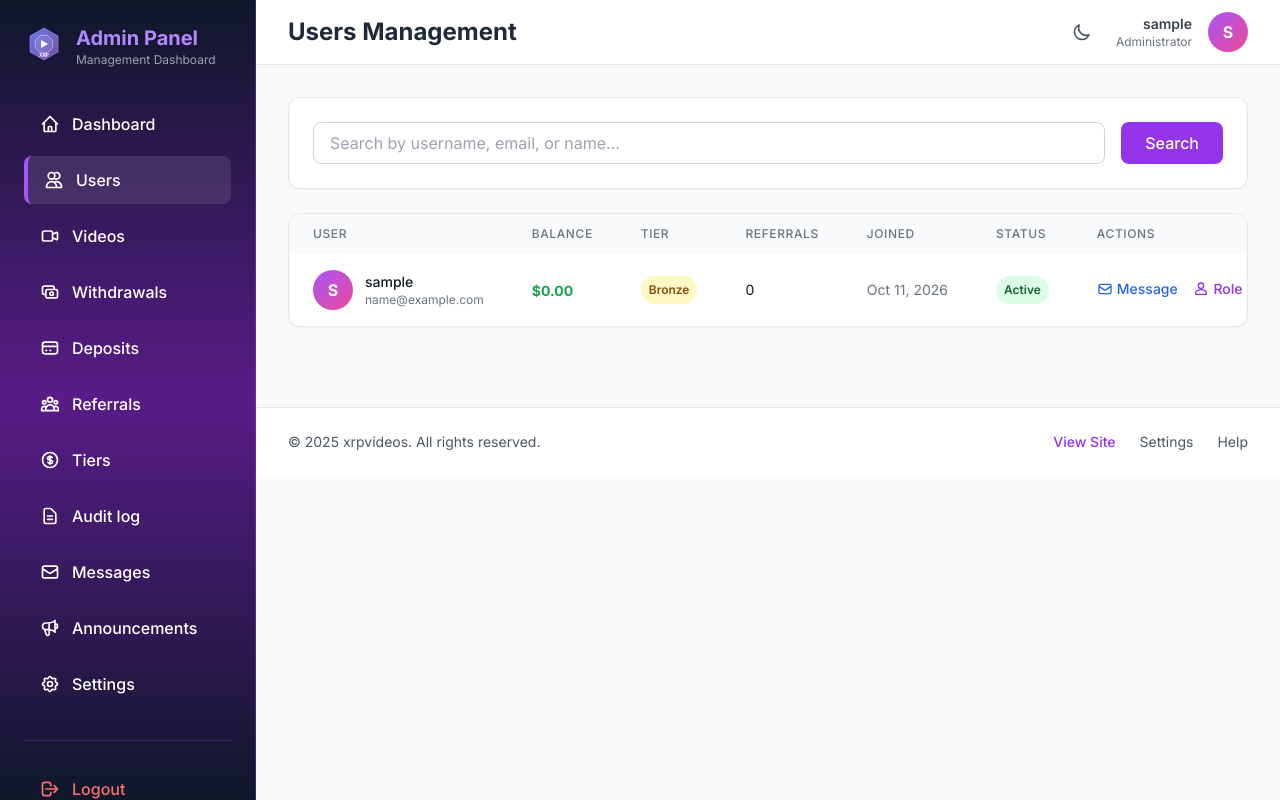
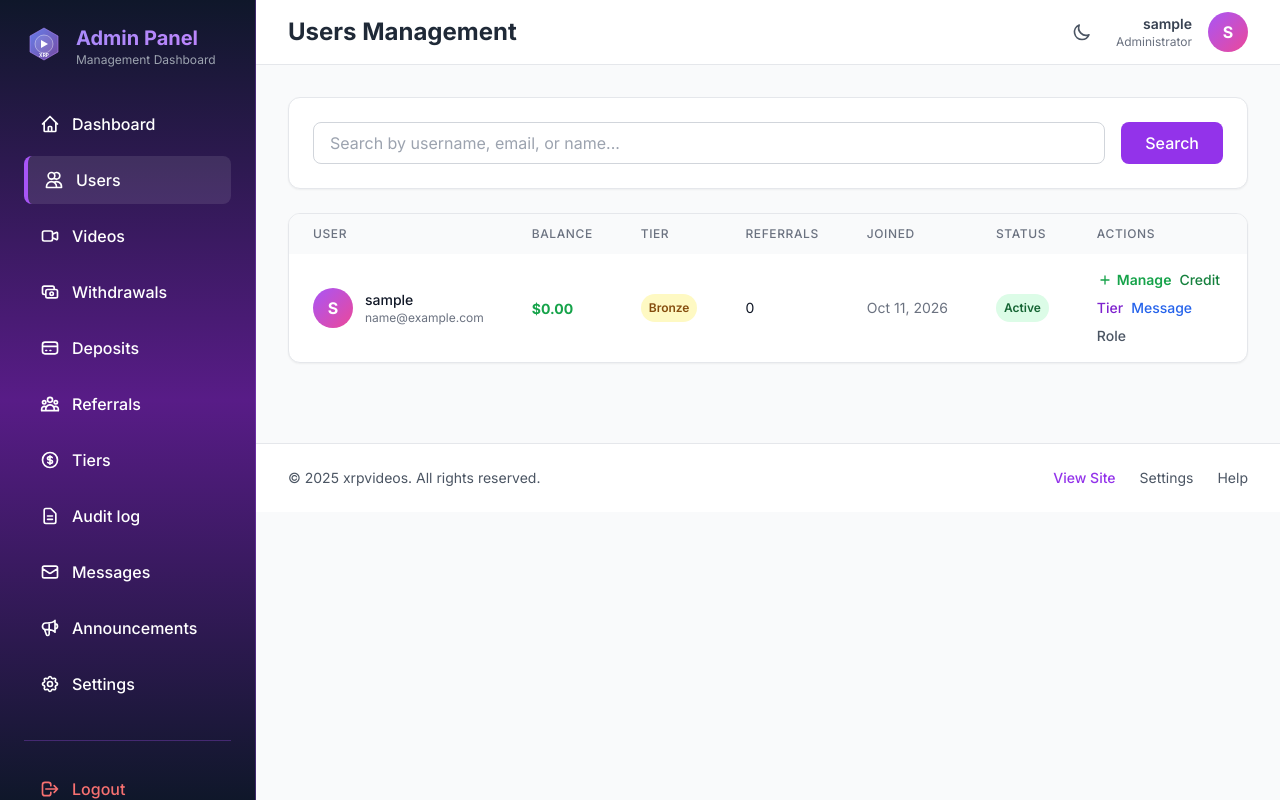
Before and after one commit to mainmesh/xrp_videos, a Django app: page /admin/users/ in a window 1280 px wide. Run offline with Django 4.2, Linux system fonts and the light colour scheme; the visitor is signed in with stand-in values (Sample User, id 1); data comes from the database, SQL or seed files in the repository; data that the repository does not hold is empty; some libraries are stand-ins or nearby versions.

Commit message:
Add admin manual user management: credit/debit funds, set tier, suspend

```diff
--- a/accounts/models.py
+++ b/accounts/models.py
@@ -210,6 +210,8 @@ class Transaction(models.Model):
         ("deposit", "Deposit"),
         ("withdrawal", "Withdrawal"),
         ("referral_bonus", "Referral Bonus"),
+        ("admin_credit", "Admin Credit"),
+        ("admin_debit", "Admin Debit"),
     )
 
     user = models.ForeignKey(User, on_delete=models.CASCADE, related_name='transactions')
--- a/accounts/views.py
+++ b/accounts/views.py
@@ -582,6 +582,8 @@ def transaction_history(request):
         'deposit': Transaction.objects.filter(user=request.user, transaction_type='deposit').count(),
         'withdrawal': Transaction.objects.filter(user=request.user, transaction_type='withdrawal').count(),
         'referral_bonus': Transaction.objects.filter(user=request.user, transaction_type='referral_bonus').count(),
+        'admin_credit': Transaction.objects.filter(user=request.user, transaction_type='admin_credit').count(),
+        'admin_debit': Transaction.objects.filter(user=request.user, transaction_type='admin_debit').count(),
     }
 
     context = {
--- a/admin_panel/urls.py
+++ b/admin_panel/urls.py
@@ -8,6 +8,11 @@ urlpatterns = [
     path('login/', views.admin_login, name='login'),
     path('', views.dashboard, name='dashboard'),
     path('users/', views.users_list, name='users'),
+    path('users/<int:user_id>/manage/', views.manage_user, name='manage_user'),
+    path('users/<int:user_id>/credit/', views.credit_user, name='credit_user'),
+    path('users/<int:user_id>/debit/', views.debit_user, name='debit_user'),
+    path('users/<int:user_id>/set-tier/', views.set_user_tier, name='set_user_tier'),
+    path('users/<int:user_id>/toggle-active/', views.toggle_user_active, name='toggle_user_active'),
     path('users/<int:user_id>/role/', views.edit_user_role, name='edit_user_role'),
     path('users/<int:user_id>/permission/<str:key>/', views.toggle_user_permission, name='toggle_user_permission'),
     path('videos/', views.videos_list, name='videos'),
--- a/admin_panel/views.py
+++ b/admin_panel/views.py
@@ -487,11 +487,15 @@ def approve_payment(request, payment_id):
 
             # Send notification to user
             from core.models import Message
+            notice = (f"Your payment of ${payment.amount} has been verified and credited "
+                      f"to your wallet. Your current balance is ${profile.balance:.2f}.")
             Message.objects.create(
                 sender=request.user,
-                recipient=payment.user,
-                subject="💰 Payment Approved!",
-                body=f"Your payment of ${payment.amount} has been verified and credited to your wallet. Your current balance is ${profile.balance:.2f}."
+                receiver=payment.user,
+                subject="Payment Approved",
+                message=notice,
+                message_type='deposit',
+                content=notice,
             )
         except Exception:
             pass
@@ -515,11 +519,16 @@ def reject_payment(request, payment_id):
         # Send notification to user
         try:
             from core.models import Message
+            notice = (f"Unfortunately, your payment submission of ${payment.amount} could not "
+                      f"be verified. Reason: {reason}. Please contact support if you believe "
+                      f"this is an error.")
             Message.objects.create(
                 sender=request.user,
-                recipient=payment.user,
-                subject="❌ Payment Rejected",
-                body=f"Unfortunately, your payment submission of ${payment.amount} could not be verified. Reason: {reason}. Please contact support if you believe this is an error."
+                receiver=payment.user,
+                subject="Payment Rejected",
+                message=notice,
+                message_type='message',
+                content=notice,
             )
         except Exception:
             pass
@@ -910,6 +919,201 @@ def edit_user_role(request, user_id):
 
 @staff_required
 @permission_required('manage_users')
+def manage_user(request, user_id):
+    """Per-user management page: credit/debit balance, set tier, activate/deactivate.
+
+    All actions are also available as standalone POST endpoints (used by the
+    quick modals on the users list) which redirect back here.
+    """
+    from accounts.models import Transaction
+    target = get_object_or_404(User.objects.select_related('profile'), pk=user_id)
+    profile = target.profile
+    tiers = Tier.objects.all().order_by('price')
+    recent_transactions = (
+        Transaction.objects.filter(user=target).select_related('tier', 'video')[:20]
+    )
+    return render(request, 'admin_panel/user_manage.html', {
+        'target': target,
+        'profile': profile,
+        'tiers': tiers,
+        'recent_transactions': recent_transactions,
+    })
+
+
+@staff_required
+@permission_required('manage_users')
+def credit_user(request, user_id):
+    """Manually add funds to a user's wallet (e.g. +$5 goodwill / correction)."""
+    target = get_object_or_404(User.objects.select_related('profile'), pk=user_id)
+    fallback = request.POST.get('next') or 'admin_panel:manage_user'
+    fallback_kwargs = {} if fallback != 'admin_panel:manage_user' else {'user_id': user_id}
+    if request.method != 'POST':
+        return redirect('admin_panel:manage_user', user_id=user_id)
+    try:
+        amount = float(request.POST.get('amount', 0) or 0)
+    except (TypeError, ValueError):
+        amount = 0
+    reason = (request.POST.get('reason') or '').strip() or 'Manual credit by admin'
+    if amount <= 0:
+        messages.error(request, 'Amount must be greater than $0.')
+        return redirect(fallback, **fallback_kwargs)
+    profile = target.profile
+    before = {'balance': float(profile.balance)}
+    profile.credit(amount, reason=f'Admin credit by {request.user.username}: {reason}',
+                   transaction_type='admin_credit')
+    profile.refresh_from_db()
+    audit('user.credit', request=request, actor=request.user,
+          target_type='User', target_id=str(target.pk),
+          description=f'Credited ${amount:.2f} to {target.username} ({reason})',
+          before=before, after={'balance': float(profile.balance)})
+    try:
+        notice = (f'Your account was credited with ${amount:.2f} by support. '
+                  f'Reason: {reason}. New balance: ${float(profile.balance):.2f}.')
+        Message.objects.create(
+            sender=request.user, receiver=target,
+            subject='Account Credited',
+            message=notice,
+            message_type='reward',
+            content=notice,
+        )
+    except Exception:
+        pass
+    messages.success(request, f'Credited ${amount:.2f} to {target.username}. New balance: ${float(profile.balance):.2f}.')
+    return redirect(fallback, **fallback_kwargs)
+
+
+@staff_required
+@permission_required('manage_users')
+def debit_user(request, user_id):
+    """Manually remove funds from a user's wallet (correction / penalty)."""
+    target = get_object_or_404(User.objects.select_related('profile'), pk=user_id)
+    fallback = request.POST.get('next') or 'admin_panel:manage_user'
+    fallback_kwargs = {} if fallback != 'admin_panel:manage_user' else {'user_id': user_id}
+    if request.method != 'POST':
+        return redirect('admin_panel:manage_user', user_id=user_id)
+    try:
+        amount = float(request.POST.get('amount', 0) or 0)
+    except (TypeError, ValueError):
+        amount = 0
+    reason = (request.POST.get('reason') or '').strip() or 'Manual debit by admin'
+    if amount <= 0:
+        messages.error(request, 'Amount must be greater than $0.')
+        return redirect(fallback, **fallback_kwargs)
+    profile = target.profile
+    if float(profile.balance) < amount:
+        messages.error(request, f'Insufficient balance: {target.username} has ${float(profile.balance):.2f}.')
+        return redirect(fallback, **fallback_kwargs)
+    before = {'balance': float(profile.balance)}
+    ok = profile.debit(amount, reason=f'Admin debit by {request.user.username}: {reason}',
+                       transaction_type='admin_debit')
+    profile.refresh_from_db()
+    if not ok:
+        messages.error(request, 'Debit failed. Please try again.')
+        return redirect(fallback, **fallback_kwargs)
+    audit('user.debit', request=request, actor=request.user,
+          target_type='User', target_id=str(target.pk),
+          description=f'Debited ${amount:.2f} from {target.username} ({reason})',
+          before=before, after={'balance': float(profile.balance)})
+    try:
+        notice = (f'${amount:.2f} was deducted from your account by support. '
+                  f'Reason: {reason}. New balance: ${float(profile.balance):.2f}.')
+        Message.objects.create(
+            sender=request.user, receiver=target,
+            subject='Account Adjusted',
+            message=notice,
+            message_type='message',
+            content=notice,
+        )
+    except Exception:
+        pass
+    messages.success(request, f'Debited ${amount:.2f} from {target.username}. New balance: ${float(profile.balance):.2f}.')
+    return redirect(fallback, **fallback_kwargs)
+
+
+@staff_required
+@permission_required('manage_users')
+def set_user_tier(request, user_id):
+    """Manually set / upgrade / downgrade a user's tier (no balance charged)."""
+    target = get_object_or_404(User.objects.select_related('profile'), pk=user_id)
+    fallback = request.POST.get('next') or 'admin_panel:manage_user'
+    fallback_kwargs = {} if fallback != 'admin_panel:manage_user' else {'user_id': user_id}
+    if request.method != 'POST':
+        return redirect('admin_panel:manage_user', user_id=user_id)
+    tier_id = request.POST.get('tier_id') or request.POST.get('tier')
+    profile = target.profile
+    before = {'tier': profile.current_tier.name if profile.current_tier else None}
+    if not tier_id or tier_id in ('', 'none', 'null'):
+        profile.current_tier = None
+        profile.save(update_fields=['current_tier'])
+        audit('user.tier_remove', request=request, actor=request.user,
+              target_type='User', target_id=str(target.pk),
+              description=f'Removed tier from {target.username}',
+              before=before, after={'tier': None})
+        try:
+            notice = 'Your membership tier was reset to Free by support.'
+            Message.objects.create(
+                sender=request.user, receiver=target,
+                subject='Membership Tier Updated',
+                message=notice,
+                message_type='message',
+                content=notice,
+            )
+        except Exception:
+            pass
+        messages.success(request, f'{target.username} tier reset to Free.')
+        return redirect(fallback, **fallback_kwargs)
+    try:
+        tier = Tier.objects.get(pk=int(tier_id))
+    except (Tier.DoesNotExist, ValueError, TypeError):
+        messages.error(request, 'Invalid tier selected.')
+        return redirect(fallback, **fallback_kwargs)
+    profile.current_tier = tier
+    profile.save(update_fields=['current_tier'])
+    audit('user.tier_set', request=request, actor=request.user,
+          target_type='User', target_id=str(target.pk),
+          description=f'Set {target.username} tier to {tier.name}',
+          before=before, after={'tier': tier.name})
+    try:
+        notice = f'Your membership tier was set to {tier.name} by support. Enjoy your benefits!'
+        Message.objects.create(
+            sender=request.user, receiver=target,
+            subject='Membership Tier Updated',
+            message=notice,
+            message_type='reward',
+            content=notice,
+        )
+    except Exception:
+        pass
+    messages.success(request, f'{target.username} is now {tier.name}.')
+    return redirect(fallback, **fallback_kwargs)
+
+
+@staff_required
+@permission_required('manage_users')
+def toggle_user_active(request, user_id):
+    """Activate / deactivate (suspend) a user account."""
+    target = get_object_or_404(User, pk=user_id)
+    if request.method != 'POST':
+        return redirect('admin_panel:manage_user', user_id=user_id)
+    if target.pk == request.user.pk:
+        messages.error(request, 'You cannot deactivate your own account.')
+        return redirect('admin_panel:manage_user', user_id=user_id)
+    if target.is_superuser and not request.user.is_superuser:
+        messages.error(request, 'Only superusers can suspend another superuser.')
+        return redirect('admin_panel:manage_user', user_id=user_id)
+    before = {'is_active': target.is_active}
+    target.is_active = not target.is_active
+    target.save(update_fields=['is_active'])
+    audit('user.toggle_active', request=request, actor=request.user,
+          target_type='User', target_id=str(target.pk),
+          description=f"{'Activated' if target.is_active else 'Deactivated'} {target.username}",
+          before=before, after={'is_active': target.is_active})
+    messages.success(request, f'{target.username} has been {"activated" if target.is_active else "deactivated"}.')
+    return redirect('admin_panel:manage_user', user_id=user_id)
+
+
+@staff_required
+@permission_required('manage_users')
 def toggle_user_permission(request, user_id, key):
     """Grant/revoke a single ad-hoc permission for a user."""
     target = get_object_or_404(User, pk=user_id)
--- a/templates/admin_panel/users.html
+++ b/templates/admin_panel/users.html
@@ -66,16 +66,24 @@
                         {% endif %}
                     </td>
                     <td class="px-6 py-4 whitespace-nowrap text-sm font-medium">
-                        <a href="{% url 'admin_panel:send_message' user.id %}" class="text-blue-600 hover:text-blue-900 inline-flex items-center mr-3">
-                            <svg class="w-4 h-4 mr-1" fill="none" stroke="currentColor" viewBox="0 0 24 24">
-                                <path stroke-linecap="round" stroke-linejoin="round" stroke-width="2" d="M3 8l7.89 5.26a2 2 0 002.22 0L21 8M5 19h14a2 2 0 002-2V7a2 2 0 00-2-2H5a2 2 0 00-2 2v10a2 2 0 002 2z"></path>
-                            </svg>
-                            Message
-                        </a>
-                        <a href="{% url 'admin_panel:edit_user_role' user.id %}" class="text-purple-600 hover:text-purple-900 inline-flex items-center">
-                            <svg class="w-4 h-4 mr-1" fill="none" stroke="currentColor" viewBox="0 0 24 24"><path stroke-linecap="round" stroke-linejoin="round" stroke-width="2" d="M12 11c2.21 0 4-1.79 4-4s-1.79-4-4-4-4 1.79-4 4 1.79 4 4 4zm0 2c-2.67 0-8 1.34-8 4v3h16v-3c0-2.66-5.33-4-8-4z"/></svg>
-                            Role
-                        </a>
+                        <div class="flex flex-wrap items-center gap-2">
+                            <a href="{% url 'admin_panel:manage_user' user.id %}" class="text-green-600 hover:text-green-900 inline-flex items-center font-semibold">
+                                <svg class="w-4 h-4 mr-1" fill="none" stroke="currentColor" viewBox="0 0 24 24"><path stroke-linecap="round" stroke-linejoin="round" stroke-width="2" d="M12 6v6m0 0v6m0-6h6m-6 0H6"/></svg>
+                                Manage
+                            </a>
+                            <button onclick="openCreditModal({{ user.id }}, '{{ user.username|escapejs }}', '{{ user.profile.balance|floatformat:2 }}')" class="text-green-700 hover:text-green-900 inline-flex items-center">
+                                Credit
+                            </button>
+                            <button onclick="openTierModal({{ user.id }}, '{{ user.username|escapejs }}')" class="text-purple-700 hover:text-purple-900 inline-flex items-center">
+                                Tier
+                            </button>
+                            <a href="{% url 'admin_panel:send_message' user.id %}" class="text-blue-600 hover:text-blue-900 inline-flex items-center">
+                                Message
+                            </a>
+                            <a href="{% url 'admin_panel:edit_user_role' user.id %}" class="text-gray-600 hover:text-gray-900 inline-flex items-center">
+                                Role
+                            </a>
+                        </div>
                     </td>
                 </tr>
                 {% empty %}
@@ -87,4 +95,79 @@
         </table>
     </div>
 </div>
+
+<!-- Quick Credit Modal -->
+<div id="credit-modal" class="hidden fixed inset-0 bg-black bg-opacity-50 flex items-center justify-center z-50">
+    <div class="bg-white rounded-lg p-6 max-w-md w-full mx-4">
+        <h3 class="text-lg font-bold mb-1">Credit <span id="credit-username"></span></h3>
+        <p class="text-sm text-gray-500 mb-4">Current balance: $<span id="credit-balance"></span></p>
+        <form id="credit-form" method="post" action="">
+            {% csrf_token %}
+            <input type="hidden" name="next" value="admin_panel:users">
+            <div class="mb-3">
+                <label class="block text-sm font-medium mb-1">Amount (USD)</label>
+                <input type="number" name="amount" step="0.01" min="0.01" value="5.00" required class="w-full border border-gray-300 rounded px-3 py-2">
+            </div>
+            <div class="mb-4">
+                <label class="block text-sm font-medium mb-1">Reason</label>
+                <input type="text" name="reason" placeholder="e.g. Goodwill bonus" class="w-full border border-gray-300 rounded px-3 py-2">
+            </div>
+            <div class="flex gap-3">
+                <button type="submit" class="px-4 py-2 bg-green-600 hover:bg-green-700 text-white rounded">Credit</button>
+                <button type="button" onclick="closeCreditModal()" class="px-4 py-2 bg-gray-300 hover:bg-gray-400 rounded">Cancel</button>
+            </div>
+        </form>
+    </div>
+</div>
+
+<!-- Quick Tier Modal -->
+<div id="tier-modal" class="hidden fixed inset-0 bg-black bg-opacity-50 flex items-center justify-center z-50">
+    <div class="bg-white rounded-lg p-6 max-w-md w-full mx-4">
+        <h3 class="text-lg font-bold mb-4">Set Tier for <span id="tier-username"></span></h3>
+        <form id="tier-form" method="post" action="">
+            {% csrf_token %}
+            <input type="hidden" name="next" value="admin_panel:users">
+            <div class="mb-4">
+                <label class="block text-sm font-medium mb-1">Tier</label>
+                <select name="tier_id" id="tier-select" class="w-full border border-gray-300 rounded px-3 py-2">
+                    <option value="">Free (no tier)</option>
+                </select>
+            </div>
+            <div class="flex gap-3">
+                <button type="submit" class="px-4 py-2 bg-purple-600 hover:bg-purple-700 text-white rounded">Set Tier</button>
+                <button type="button" onclick="closeTierModal()" class="px-4 py-2 bg-gray-300 hover:bg-gray-400 rounded">Cancel</button>
+            </div>
+        </form>
+    </div>
+</div>
+
+<script>
+function openCreditModal(userId, username, balance) {
+    document.getElementById('credit-username').textContent = username;
+    document.getElementById('credit-balance').textContent = balance;
+    document.getElementById('credit-form').action = `/admin/users/${userId}/credit/`;
+    document.getElementById('credit-modal').classList.remove('hidden');
+}
+function closeCreditModal() {
+    document.getElementById('credit-modal').classList.add('hidden');
+}
+function openTierModal(userId, username) {
+    document.getElementById('tier-username').textContent = username;
+    document.getElementById('tier-form').action = `/admin/users/${userId}/set-tier/`;
+    document.getElementById('tier-modal').classList.remove('hidden');
+    fetch('/admin/api/tiers/').then(r => r.json()).then(data => {
+        const sel = document.getElementById('tier-select');
+        sel.innerHTML = '<option value="">Free (no tier)</option>';
+        (data.tiers || []).forEach(t => {
+            const opt = document.createElement('option');
+            opt.value = t.id;
+            opt.textContent = `${t.name} — $${Number(t.price).toFixed(2)}`;
+            sel.appendChild(opt);
+        });
+    }).catch(() => {});
+}
+function closeTierModal() {
+    document.getElementById('tier-modal').classList.add('hidden');
+}
+</script>
 {% endblock %}
```
Also changed, not shown: scripts/test_admin_user_manage.py (added, +150 -0 lines), templates/accounts/transactions.html (+14 -0 lines), templates/admin_panel/user_manage.html (added, +147 -0 lines), accounts/migrations/0008_admin_adjustment_types.py (added).
